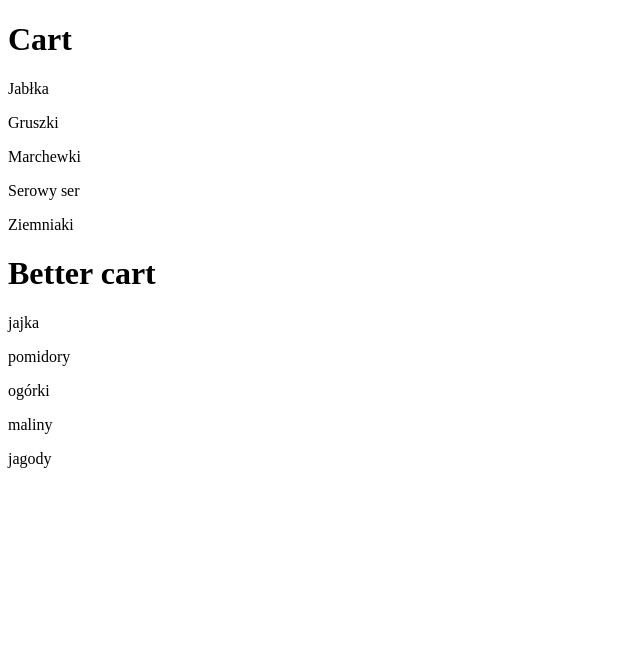
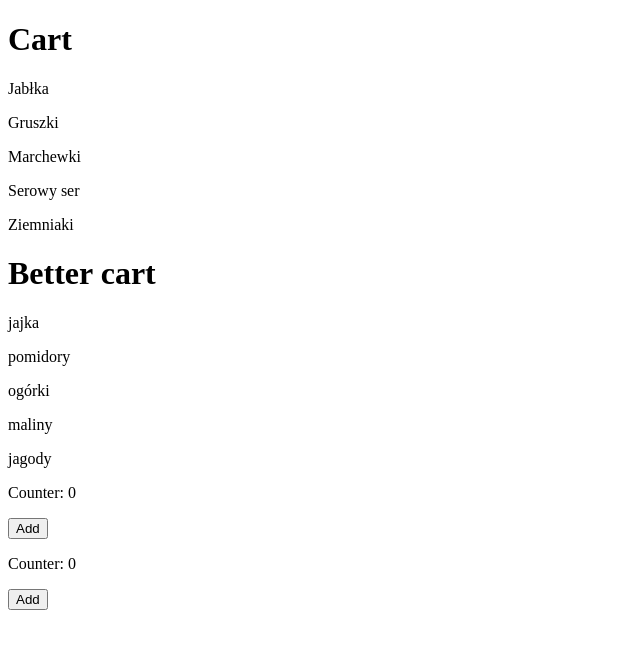
Before and after one commit to mfabisiak/Wprowadzenie-do-aplikacji-internetowych, a React app in the folder lab5/: page / in a window 1280 px wide. Shown: the top 648 px of the page, without its empty margins (0-640 px from the left). Built offline with nearby package versions, Linux system fonts and the light colour scheme; the HTML template or start-up script is replaced by a standard one.

Commit message:
Add Counter and NewCounter components with button functionality

```diff
--- /dev/null
+++ b/lab5/src/components/counters/Button.tsx
@@ -0,0 +1,7 @@
+function Button({action}: { action: () => void }) {
+    return (
+        <button onClick={action}>Add</button>
+    );
+}
+
+export default Button;
--- /dev/null
+++ b/lab5/src/components/counters/Counter.tsx
@@ -0,0 +1,14 @@
+import {useState} from "react";
+
+function Counter() {
+    const [counter, setCounter] = useState(0);
+
+    return (
+        <div>
+            <p>Counter: {counter}</p>
+            <button onClick={() => setCounter(counter + 1)}>Add</button>
+        </div>
+    );
+}
+
+export default Counter;
--- /dev/null
+++ b/lab5/src/components/counters/NewCounter.tsx
@@ -0,0 +1,15 @@
+import {useState} from "react";
+import Button from "./Button.tsx";
+
+function NewCounter() {
+    const [counter, setCounter] = useState(0);
+
+    return (
+        <div>
+            <p>Counter: {counter}</p>
+            <Button action={() => setCounter(counter + 1)}/>
+        </div>
+    );
+}
+
+export default NewCounter;
--- a/lab5/src/main.tsx
+++ b/lab5/src/main.tsx
@@ -4,6 +4,8 @@ import './index.css'
 import Cart from "./components/Cart.tsx";
 import Product from "./components/Product.tsx";
 import NewCart from "./components/NewCart.tsx";
+import Counter from "./components/counters/Counter.tsx";
+import NewCounter from "./components/counters/NewCounter.tsx";
 
 createRoot(document.getElementById('root')!).render(
     <StrictMode>
@@ -15,5 +17,7 @@ createRoot(document.getElementById('root')!).render(
             <Product name='Ziemniaki'/>
         </Cart>
         <NewCart products={['jajka', 'pomidory', 'ogórki', 'maliny', 'jagody']}/>
+        <Counter/>
+        <NewCounter/>
     </StrictMode>,
 )
```
